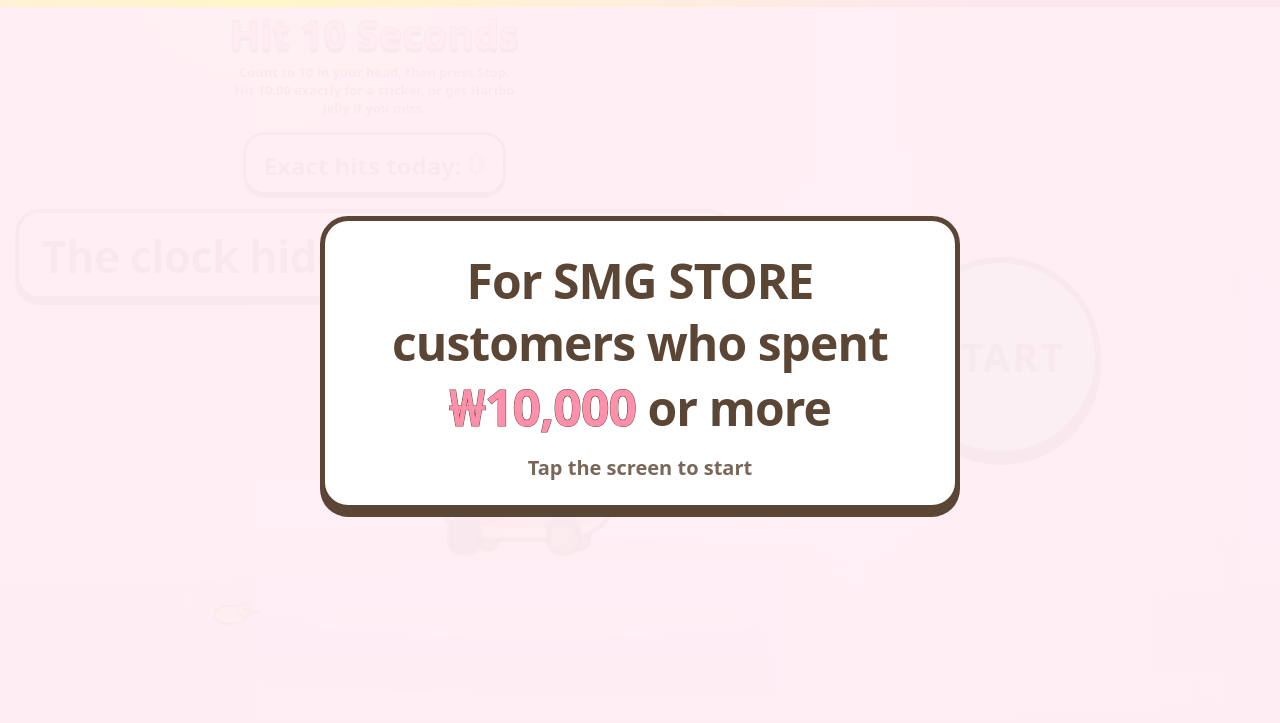
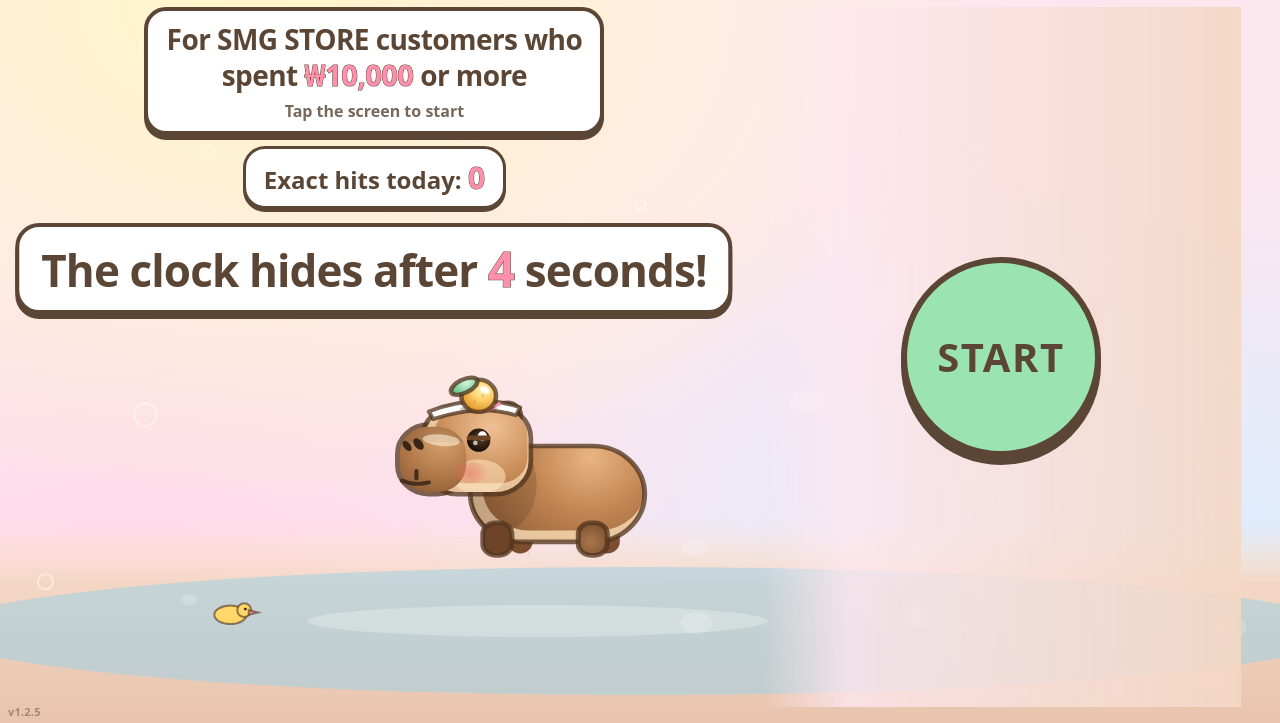
Before and after one commit to killon2000-star/yuon-games, a plain HTML site: page tensec/index.html in a window 1280 px wide. Shown: the part 77-800 px from the top of the page. Drawn offline with Linux system fonts and the light colour scheme; no server answers.

Commit message:
Shrink the tensec entry popup and auto-update cached game pages.

```diff
--- a/tensec/index.html
+++ b/tensec/index.html
@@ -24,7 +24,7 @@ html,body{margin:0;position:fixed;inset:0;width:100%;height:100%;height:100dvh;h
 #app{display:flex;flex-direction:column;align-items:center;padding:0 max(14px,env(safe-area-inset-right)) max(16px,env(safe-area-inset-bottom)) max(14px,env(safe-area-inset-left));z-index:1}
 #scene{position:fixed;left:0;right:0;top:var(--app-top,0);width:100%;height:var(--app-h,100dvh);z-index:0;pointer-events:auto}
 #app{pointer-events:none;background:transparent}
- #app button,#app input,#app table,#app .ov,#app .card,#app #chipLang,#app #clockWrap,#app #result,#app #iosHint,#app #prizeRow,#app #entryGate,#pin,#admin{pointer-events:auto}
+ #app button,#app input,#app table,#app .ov,#app .card,#app #chipLang,#app #clockWrap,#app #result,#app #iosHint,#app #prizeRow,#app #entryGate,#app #entryCatch,#pin,#admin{pointer-events:auto}
 #logo{position:absolute;top:max(8px,env(safe-area-inset-top));left:max(10px,env(safe-area-inset-left));z-index:25;background:#fff;border:3px solid var(--line);border-radius:16px;padding:4px 8px;font-family:inherit;box-shadow:0 3px 0 var(--line);line-height:0}
 #logo img{display:block;height:44px;width:auto;max-width:168px}
 #logo:active{transform:translateY(2px);box-shadow:0 1px 0 var(--line)}
@@ -159,17 +159,21 @@ h1{font-size:clamp(28px,7.2vmin,52px);margin:4px 0 6px;color:var(--title);-webki
   #go.stop{margin-bottom:40px}
 }
 
-#entryGate{position:fixed;left:0;right:0;bottom:0;top:calc(var(--app-top,0px) + var(--chrome-h));z-index:20;display:flex;align-items:center;justify-content:center;padding:12px 16px max(16px,env(safe-area-inset-bottom));background:var(--ov);box-sizing:border-box;pointer-events:auto}
+#entryCatch{position:fixed;left:0;right:0;bottom:0;top:calc(var(--app-top,0px) + var(--chrome-h));z-index:20;background:transparent;pointer-events:auto}
+#entryCatch.hide{display:none!important}
+#entryGate{position:absolute;left:0;right:0;top:0;z-index:21;display:flex;justify-content:center;align-items:flex-start;width:100%;margin:0;padding:0 8px;box-sizing:border-box;background:transparent;pointer-events:auto}
 #entryGate.hide{display:none!important}
 #entryGate.out{animation:gateout .28s ease both;pointer-events:none}
-#entryGate:not(.hide):not(.out){animation:gatein .45s ease both}
+#entryGate:not(.hide):not(.out){animation:gatein .4s ease both}
 .low #entryGate:not(.hide):not(.out),.low #entryGate.out{animation:none}
-.entryCard{background:#fff;border:5px solid var(--line);border-radius:28px;box-shadow:0 7px 0 var(--line);padding:clamp(18px,3.6vmin,32px) clamp(18px,4vmin,36px) clamp(16px,3vmin,26px);width:min(640px,94%);max-width:94vw;max-height:100%;text-align:center;box-sizing:border-box;overflow:auto;color:var(--ink)}
-#entryMsg{margin:0;font-weight:900;font-size:clamp(24px,6.2vmin,48px);line-height:1.3;letter-spacing:-0.02em;word-break:keep-all;overflow-wrap:anywhere}
+body.gated #title,body.gated #help{visibility:hidden}
+.entryCard{background:#fff;border:4px solid var(--line);border-radius:22px;box-shadow:0 5px 0 var(--line);padding:10px 16px 8px;width:min(460px,92%);max-width:92vw;text-align:center;box-sizing:border-box;overflow:visible;color:var(--ink)}
+#entryMsg{margin:0;font-weight:900;font-size:clamp(22px,4.2vmin,28px);line-height:1.3;letter-spacing:-0.02em;word-break:keep-all;overflow-wrap:anywhere}
 #entryMsg b{color:var(--title);font-size:1.04em;-webkit-text-stroke:1px var(--line);paint-order:stroke fill}
-#entryHint{margin:14px 0 0;font-weight:700;font-size:clamp(14px,3.2vmin,20px);line-height:1.35;opacity:.82}
-@keyframes gatein{0%{opacity:0;transform:translateY(18px) scale(.92)}62%{opacity:1;transform:translateY(-4px) scale(1.03)}100%{opacity:1;transform:translateY(0) scale(1)}}
-@keyframes gateout{0%{opacity:1;transform:translateY(0) scale(1)}100%{opacity:0;transform:translateY(10px) scale(.96)}}
+#entryHint{margin:6px 0 0;font-weight:700;font-size:clamp(12px,2.6vmin,16px);line-height:1.35;opacity:.82}
+@keyframes gatein{0%{opacity:0}100%{opacity:1}}
+@keyframes gateout{0%{opacity:1}100%{opacity:0}}
+#appVer{position:fixed;left:max(8px,env(safe-area-inset-left));bottom:max(6px,env(safe-area-inset-bottom));z-index:8;margin:0;padding:0;font-weight:700;font-size:11px;letter-spacing:.02em;color:var(--ink);opacity:.48;pointer-events:none;line-height:1}
 
 </style>
 </head>
@@ -184,14 +188,16 @@ h1{font-size:clamp(28px,7.2vmin,52px);margin:4px 0 6px;color:var(--title);-webki
     <button id="btnFS" type="button" class="hide" aria-label="fullscreen">⛶</button>
     <button id="chipLang" type="button"></button>
   </div>
-    <div id="entryGate" class="hide" role="dialog" aria-modal="true" aria-labelledby="entryMsg" aria-describedby="entryHint">
-    <div class="entryCard">
-      <p id="entryMsg"></p>
-      <p id="entryHint"></p>
-    </div>
-  </div>
+    <div id="entryCatch" class="hide" aria-hidden="true"></div>
+    <div id="appVer" aria-hidden="true"></div>
 <div id="stage">
     <div class="landCol hud">
+      <div id="entryGate" class="hide" role="dialog" aria-modal="true" aria-labelledby="entryMsg" aria-describedby="entryHint">
+        <div class="entryCard">
+          <p id="entryMsg"></p>
+          <p id="entryHint"></p>
+        </div>
+      </div>
       <h1 id="title"></h1>
       <p class="help" id="help"></p>
       <div id="hitsWrap"><div id="hits"></div><div id="hitsPlus">+1</div></div>
@@ -258,7 +264,7 @@ h1{font-size:clamp(28px,7.2vmin,52px);margin:4px 0 6px;color:var(--title);-webki
 <script>
 (function(){
 'use strict';
-var TARGET=10, LS_CFG='tensec_cfg', LS_LOG='tensec_log', AUTO_STOP=30;
+var APP_VER='1.2.5',TARGET=10, LS_CFG='tensec_cfg', LS_LOG='tensec_log', AUTO_STOP=30;
 var LOW=/[?&]low=1/.test(location.search)||(window.matchMedia&&matchMedia('(prefers-reduced-motion: reduce)').matches);
 if(LOW) document.body.classList.add('low');
 var LANGS=['ko','en','id'];
@@ -1153,6 +1159,7 @@ function padChrome(){
   });
   var h=Math.max(64, Math.ceil(bot+10));
   document.documentElement.style.setProperty('--chrome-h',h+'px');
+  if(typeof layoutEntryGate==='function')layoutEntryGate();
 }
 function syncChrome(){
   updateFSUI();
@@ -1203,6 +1210,7 @@ function applyLang(){
   else if(mode==='run')$('go').textContent=t('stop');
   $('next').textContent=cfg.staffReset?t('next'):t('again');
   paintEntryGate();
+  layoutEntryGate();
   if(mode==='title')setRuleHint('rule');
   else if(mode==='run'&&hidden)setRuleHint('hide');
   else setRuleHint(false);
@@ -1298,14 +1306,46 @@ function paintEntryGate(){
   if($('entryHint'))$('entryHint').textContent=t('entryHint');
 }
 function isEntryGateOn(){return !!entryOpen}
+function setCatch(on){
+  var c=$('entryCatch'); if(!c)return;
+  c.classList.toggle('hide',!on);
+  c.setAttribute('aria-hidden',on?'false':'true');
+}
+function layoutEntryGate(){
+  var wrap=$('hitsWrap');
+  if(wrap) wrap.style.marginTop='';
+  if(!entryOpen)return;
+  var el=$('entryGate'), card=el&&el.querySelector('.entryCard');
+  if(!card||!wrap||el.classList.contains('hide'))return;
+  var prevA=el.style.animation;
+  el.style.animation='none';
+  void wrap.offsetHeight;
+  var cur=parseFloat(getComputedStyle(wrap).marginTop)||0;
+  var cr=card.getBoundingClientRect(), hr=wrap.getBoundingClientRect();
+  var need=10-(hr.top-cr.bottom);
+  if(need>0) wrap.style.marginTop=Math.ceil(cur+need)+'px';
+  el.style.animation=prevA;
+}
 function showEntryGate(){
   var el=$('entryGate'); if(!el)return;
   if(entryHideT){clearTimeout(entryHideT);entryHideT=0}
   paintEntryGate();
   entryOpen=true;
+  document.body.classList.add('gated');
   el.classList.remove('hide','out');
   el.setAttribute('aria-hidden','false');
+  setCatch(true);
   void el.offsetWidth;
+  if(typeof padChrome==='function')padChrome();
+  layoutEntryGate();
+}
+function finishHideGate(){
+  var el=$('entryGate');
+  if(el){el.classList.add('hide');el.classList.remove('out')}
+  document.body.classList.remove('gated');
+  setCatch(false);
+  layoutEntryGate();
+  if(typeof padChrome==='function')padChrome();
 }
 function hideEntryGate(instant){
   var el=$('entryGate'); if(!el)return;
@@ -1313,13 +1353,13 @@ function hideEntryGate(instant){
   el.setAttribute('aria-hidden','true');
   if(entryHideT){clearTimeout(entryHideT);entryHideT=0}
   if(instant||LOW||el.classList.contains('hide')){
-    el.classList.add('hide');el.classList.remove('out');
+    finishHideGate();
     return;
   }
   el.classList.add('out');
   entryHideT=setTimeout(function(){
     entryHideT=0;
-    if(!entryOpen){el.classList.add('hide');el.classList.remove('out')}
+    if(!entryOpen)finishHideGate();
   },280);
 }
 function showTitle(){
@@ -1333,6 +1373,7 @@ function showTitle(){
   setRuleHint('rule');
   setPose('idle');setMusicState('idle');syncChrome();
   showEntryGate();
+  if(typeof maybeSWReload==='function')maybeSWReload();
 }
 function startRun(ev){
   if(ev){ev.preventDefault();ev.stopPropagation()}
@@ -1568,11 +1609,48 @@ if($('entryGate')){
   $('entryGate').addEventListener('pointerdown',onGateDismiss);
   $('entryGate').addEventListener('click',onGateDismiss);
 }
+if($('entryCatch')){
+  $('entryCatch').addEventListener('pointerdown',onGateDismiss);
+  $('entryCatch').addEventListener('click',onGateDismiss);
+}
+if($('appVer'))$('appVer').textContent='v'+APP_VER;
+
+var swReloadPending=false,swJustReloaded=false;
+function canSWReload(){
+  if(typeof revealing!=='undefined'&&revealing)return false;
+  if(typeof mode!=='undefined'&&(mode==='run'||mode==='reveal'||mode==='result'))return false;
+  return true;
+}
+function maybeSWReload(){
+  if(!swReloadPending||swJustReloaded||!canSWReload())return;
+  swJustReloaded=true;
+  try{sessionStorage.setItem('ts_sw_reloaded','1')}catch(e){}
+  location.reload();
+}
+function setupSWUpdates(){
+  if(!('serviceWorker' in navigator)||location.protocol==='file:'||/[?&]nosw=1/.test(location.search))return;
+  try{
+    swJustReloaded=sessionStorage.getItem('ts_sw_reloaded')==='1';
+    if(swJustReloaded)sessionStorage.removeItem('ts_sw_reloaded');
+  }catch(e){}
+  navigator.serviceWorker.addEventListener('controllerchange',function(){
+    if(swJustReloaded)return;
+    if(!canSWReload()){swReloadPending=true;return}
+    swJustReloaded=true;
+    try{sessionStorage.setItem('ts_sw_reloaded','1')}catch(e){}
+    location.reload();
+  });
+  var registration=navigator.serviceWorker.register('sw.js');
+  function poke(){registration.then(function(r){return r.update()}).catch(function(){})}
+  poke();
+  document.addEventListener('visibilitychange',function(){
+    if(document.visibilityState==='visible'){poke();maybeSWReload()}
+  });
+  setInterval(poke,30000);
+}
+setupSWUpdates();
+
 buildPad();applyLang();applyMusicCfg();showTitle();startScene();
-
-if('serviceWorker' in navigator&&location.protocol!=='file:'&&!/[?&]nosw=1/.test(location.search)){
-  navigator.serviceWorker.register('sw.js');
-}
 
 window.__ts={
   TARGET:TARGET, defaultCfg:defaultCfg, prizeLabel:prizeLabel, mergeCfg:mergeCfg, absErr:absErr, toMs:toMs, inStock:inStock,
@@ -1580,7 +1658,7 @@ window.__ts={
   unlockMs:function(){return window.__tsUnlockMs}, musOn:function(){return !!(mus&&mus.on)}, musUnlocked:function(){return !!(mus&&mus.unlocked)}, hasBgm:function(){return !!(mus&&(mus.fileSrc||mus.fileBuf))}, fxLive:function(){var n=0,i;for(i=0;i<FXN;i++) if(bits[i]&&bits[i].on)n++;return n;}, capDpr:capDpr, clearFx:clearFx, pickTierIndex:pickTierIndex, awardPrize:awardPrize, applyAward:applyAward, fmtTime:fmtTime,
   get cfg(){return cfg}, set cfg(v){cfg=mergeCfg(v)}, get log(){return log}, set log(v){log=v},
   get mode(){return mode}, get lang(){return lang}, get hidden(){return hidden}, get lastAward(){return lastAward},
-  setRuleHint:setRuleHint, hideRuleText:hideRuleText, showTitle:showTitle, startRun:startRun, stopRun:stopRun, finish:finish, renderResult:renderResult, showEntryGate:showEntryGate, hideEntryGate:hideEntryGate, gateOn:isEntryGateOn,
+  setRuleHint:setRuleHint, hideRuleText:hideRuleText, showTitle:showTitle, startRun:startRun, stopRun:stopRun, finish:finish, renderResult:renderResult, showEntryGate:showEntryGate, hideEntryGate:hideEntryGate, gateOn:isEntryGateOn, APP_VER:APP_VER, maybeSWReload:maybeSWReload,
   openAdmin:function(bypass){if(bypass&&/[?&](nosw|test)=1/.test(location.search))openAdmin();else showPin()},
   showPin:showPin, closeAdmin:closeAdmin, saveCfg:saveCfg, saveLog:saveLog, loadCfg:loadCfg,
   forceRun:function(elapsed,hide){
```
Also changed, not shown: tensec/sw.js (+38 -6 lines), demos/smg_tensec_land_gate_nowm.png, demos/smg_tensec_port_gate_nowm.png.
